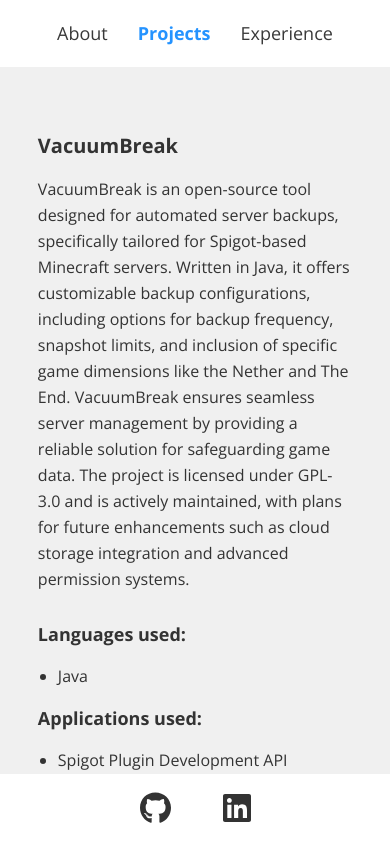
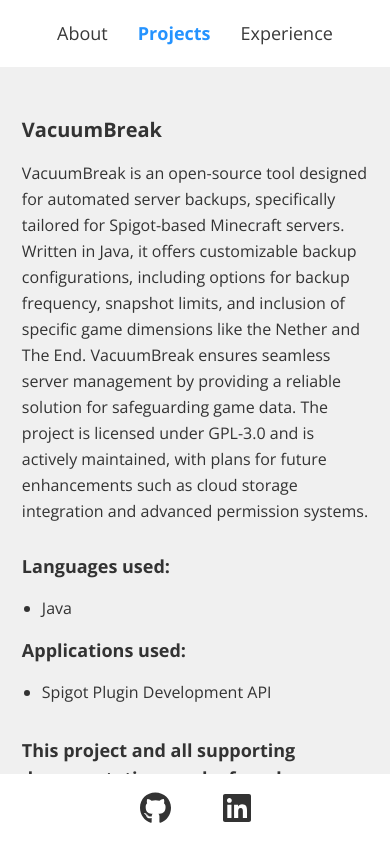
Before and after one commit to cww2697/portfolio, a Next.js app: page /projects in a window 390 px wide. Shown: the top 842 px of the page. Built offline with nearby package versions, Linux system fonts and the light colour scheme.

Commit message:
Move contentContainer to top level for matched formatting

```diff
--- a/src/app/components/ProjectCard/ProjectCard.tsx
+++ b/src/app/components/ProjectCard/ProjectCard.tsx
@@ -23,8 +23,7 @@
     return (
         <>
             <div
-                className={`mb-10 flex flex-col md:flex-row overflow-hidden rounded-lg`}
-
+                className={`mb-10 flex flex-col md:flex-row overflow-hidden rounded-lg p-4 md:p-0`}
             >
                 {imageUrl && (
                     <div className="relative w-full md:w-1/3">
@@ -44,7 +43,7 @@
                     </div>
                 )}
                 <div
-                    className={`p-8 sm:p-9 md:p-7 xl:p-9 w-full md:w-2/3 text-left`}
+                    className={`w-full md:w-2/3 text-left ${imageUrl ? 'pl-4' : ''}`}
                 >
                     <h3 className="mb-4 block text-xl font-semibold text-dark hover:text-primary dark:text-white sm:text-[22px] md:text-xl lg:text-[22px] xl:text-xl 2xl:text-[22px]">
                         {title}
--- a/src/app/experience/page.tsx
+++ b/src/app/experience/page.tsx
@@ -16,7 +16,6 @@
 
     return (
         <>
-            <div className="contentContainer">
             {Object.values(data).reverse().map((experience: Experience) => (
                 <ExperienceListItem
                     key={experience.id}
@@ -30,7 +29,6 @@
                     endDate={experience.endDate}
                 />
             ))}
-            </div>
         </>
     );
 }
--- a/src/app/layout.tsx
+++ b/src/app/layout.tsx
@@ -30,7 +30,9 @@
         className={`${geistSans.variable} ${geistMono.variable} antialiased`}
       >
           <TopNav />
-          {children}
+          <div className="contentContainer">
+            {children}
+          </div>
           <Footer />
       </body>
     </html>
--- a/src/app/page.tsx
+++ b/src/app/page.tsx
@@ -4,9 +4,7 @@
 export default function Home() {
   return (
     <>
-        <div className="contentContainer">
-            <About />
-        </div>
+        <About />
     </>
   );
 }
--- a/src/app/projects/page.tsx
+++ b/src/app/projects/page.tsx
@@ -16,7 +16,6 @@
 export default function Page() {
     return (
         <>
-            <div className="contentContainer">
             {Object.values(data).reverse().map((project: Project) => (
                 <ProjectCard
                     key={project.id}
@@ -29,7 +28,6 @@
                     github={project.githubUrl}
                 />
             ))}
-            </div>
         </>
     );
 }
```
Lines whose indentation alone changed are shown as unchanged.
